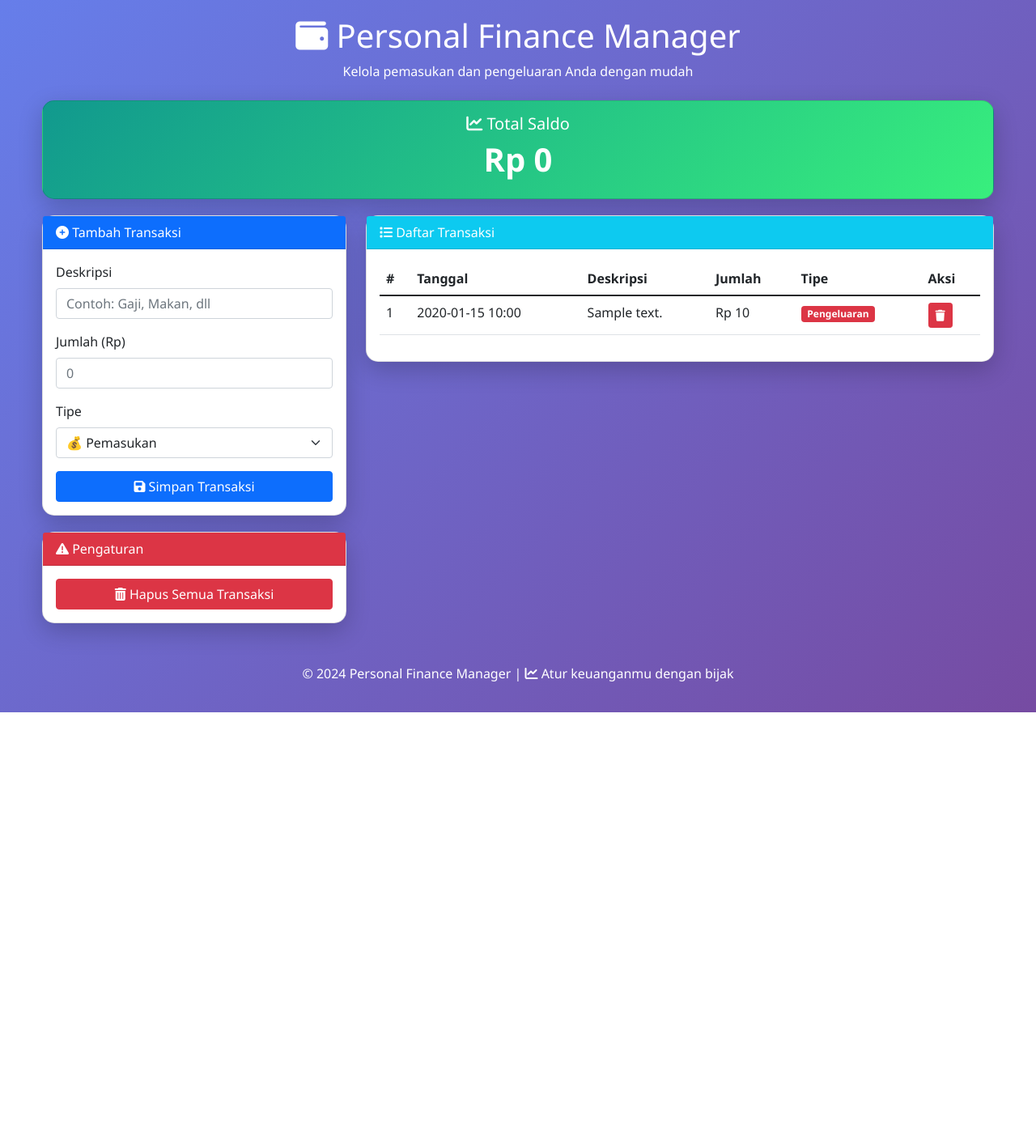
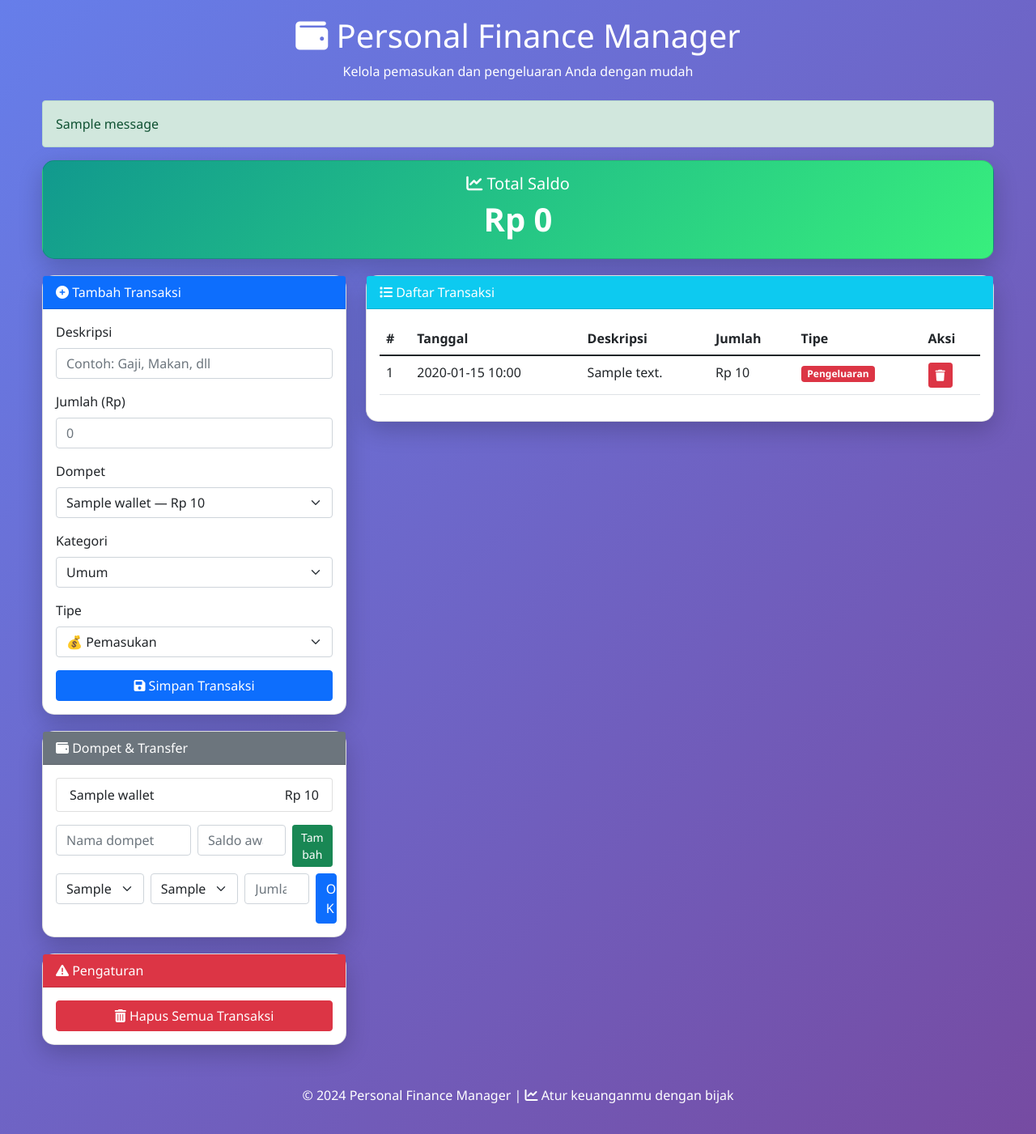
Before and after one commit to MuhammadAzzaRayyan/finance-tracker, a Flask app: template templates/index.html in a window 1280 px wide. Shown: the whole page at 81% size. Before the commit the page ends 880 px from the top, so only its background shows below. Run offline with Flask 3, Linux system fonts and the light colour scheme; the template is opened without the code that fills it: most values are stand-ins (such as "Sample title", 1, 10 or a date in 2020); one stand-in notice (Sample message) is shown.

Commit message:
feat: add wallets, categories, transfer, export CSV and UI improvements

```diff
--- a/app.py
+++ b/app.py
@@ -1,7 +1,9 @@
-from flask import Flask, render_template, request, redirect, url_for
+from flask import Flask, render_template, request, redirect, url_for, send_file, flash
 import json
 import os
-from datetime import datetime
+from datetime import datetime, date
+import io
+import csv
 
 app = Flask(__name__)
 app.config['SECRET_KEY'] = 'your-secret-key-here'
@@ -14,8 +16,20 @@ def load_data():
         # Data awal jika file belum ada
         default_data = {
             "transactions": [],
-            "balance": 0,
-            "next_id": 1
+            "categories": [
+                {"id": 1, "name": "Makan", "color": "#ff7675", "icon": "utensils", "subcategories": [{"id": 11, "name": "Warung"},{"id":12,"name":"Restoran"}]},
+                {"id": 2, "name": "Transportasi", "color": "#74b9ff", "icon": "car", "subcategories": [{"id":21,"name":"Bensin"},{"id":22,"name":"Parkir"}]}
+            ],
+            "wallets": [
+                {"id": 1, "name": "Tunai", "initial_balance": 0},
+                {"id": 2, "name": "Bank A", "initial_balance": 0}
+            ],
+            "recurring": [],
+            "budgets": [],
+            "next_id": 1,
+            "next_category_id": 3,
+            "next_subcategory_id": 101,
+            "next_wallet_id": 3
         }
         save_data(default_data)
         return default_data
@@ -29,21 +43,50 @@ def save_data(data):
         json.dump(data, f, indent=4)
 
 # Fungsi menghitung ulang saldo berdasarkan semua transaksi
-def recalculate_balance(transactions):
-    balance = 0
-    for transaction in transactions:
-        if transaction['type'] == 'income':
-            balance += transaction['amount']
+def recalculate_balance(data):
+    # Total balance = sum of wallet balances after applying transactions
+    wallets = {w['id']: w.get('initial_balance', 0) for w in data.get('wallets', [])}
+    for t in data.get('transactions', []):
+        wid = t.get('wallet_id')
+        if not wid:
+            continue
+        if t['type'] == 'income':
+            wallets[wid] = wallets.get(wid, 0) + t['amount']
         else:
-            balance -= transaction['amount']
-    return balance
+            wallets[wid] = wallets.get(wid, 0) - t['amount']
+    return sum(wallets.values())
+
+def recalculate_wallets(data):
+    wallets = {w['id']: w.get('initial_balance', 0) for w in data.get('wallets', [])}
+    for t in data.get('transactions', []):
+        wid = t.get('wallet_id')
+        if not wid:
+            continue
+        if t['type'] == 'income':
+            wallets[wid] = wallets.get(wid, 0) + t['amount']
+        else:
+            wallets[wid] = wallets.get(wid, 0) - t['amount']
+    # write back wallet balances as computed (for display)
+    computed = []
+    for w in data.get('wallets', []):
+        computed.append({
+            'id': w['id'],
+            'name': w['name'],
+            'balance': wallets.get(w['id'], 0)
+        })
+    return computed
 
 @app.route('/')
 def index():
     data = load_data()
+    wallets = recalculate_wallets(data)
+    balance = recalculate_balance(data)
     return render_template('index.html',
                          transactions=data['transactions'],
-                         balance=data['balance'])
+                         balance=balance,
+                         categories=data.get('categories', []),
+                         wallets=wallets,
+                         budgets=data.get('budgets', []))
 
 @app.route('/add', methods=['POST'])
 def add_transaction():
@@ -52,33 +95,116 @@ def add_transaction():
     description = request.form.get('description', '').strip()
     amount_str = request.form.get('amount', '0')
     trans_type = request.form.get('type', 'expense')
+    wallet_id = int(request.form.get('wallet_id', 1))
+    category_id = int(request.form.get('category_id', 0))
+    subcategory = request.form.get('subcategory', '')
 
-    # Validasi input
     if not description:
+        flash('Deskripsi wajib diisi', 'danger')
         return redirect(url_for('index'))
 
     try:
         amount = float(amount_str)
         if amount <= 0:
+            flash('Jumlah harus > 0', 'danger')
             return redirect(url_for('index'))
     except ValueError:
+        flash('Jumlah tidak valid', 'danger')
         return redirect(url_for('index'))
 
-    # Buat transaksi baru
     new_transaction = {
         'id': data.get('next_id', 1),
         'description': description,
         'amount': amount,
         'type': trans_type,
-        'date': datetime.now().strftime('%Y-%m-%d %H:%M:%S')
+        'date': datetime.now().strftime('%Y-%m-%d %H:%M:%S'),
+        'wallet_id': wallet_id,
+        'category_id': category_id,
+        'subcategory': subcategory
     }
 
     data['transactions'].append(new_transaction)
     data['next_id'] = data.get('next_id', 1) + 1
-    data['balance'] = recalculate_balance(data['transactions'])
 
     save_data(data)
     return redirect(url_for('index'))
+
+@app.route('/add_wallet', methods=['POST'])
+def add_wallet():
+    data = load_data()
+    name = request.form.get('name', '').strip()
+    initial = request.form.get('initial', '0')
+    try:
+        initial_balance = float(initial)
+    except ValueError:
+        initial_balance = 0
+    if not name:
+        flash('Nama dompet wajib', 'danger')
+        return redirect(url_for('index'))
+    new_wallet = {
+        'id': data.get('next_wallet_id', 3),
+        'name': name,
+        'initial_balance': initial_balance
+    }
+    data.setdefault('wallets', []).append(new_wallet)
+    data['next_wallet_id'] = data.get('next_wallet_id', 3) + 1
+    save_data(data)
+    return redirect(url_for('index'))
+
+@app.route('/transfer', methods=['POST'])
+def transfer():
+    data = load_data()
+    from_id = int(request.form.get('from_wallet'))
+    to_id = int(request.form.get('to_wallet'))
+    amount = 0
+    try:
+        amount = float(request.form.get('amount', '0'))
+    except ValueError:
+        amount = 0
+    if amount <= 0 or from_id == to_id:
+        flash('Transfer tidak valid', 'danger')
+        return redirect(url_for('index'))
+    # Create two transactions: expense from source, income to dest
+    t1 = {
+        'id': data.get('next_id', 1),
+        'description': f'Transfer ke {to_id}',
+        'amount': amount,
+        'type': 'expense',
+        'date': datetime.now().strftime('%Y-%m-%d %H:%M:%S'),
+        'wallet_id': from_id,
+        'category_id': 0,
+        'subcategory': 'Transfer'
+    }
+    data['transactions'].append(t1)
+    data['next_id'] = data.get('next_id', 1) + 1
+
+    t2 = {
+        'id': data.get('next_id', 1),
+        'description': f'Transfer dari {from_id}',
+        'amount': amount,
+        'type': 'income',
+        'date': datetime.now().strftime('%Y-%m-%d %H:%M:%S'),
+        'wallet_id': to_id,
+        'category_id': 0,
+        'subcategory': 'Transfer'
+    }
+    data['transactions'].append(t2)
+    data['next_id'] = data.get('next_id', 1) + 1
+    save_data(data)
+    return redirect(url_for('index'))
+
+@app.route('/export')
+def export_csv():
+    data = load_data()
+    si = io.StringIO()
+    cw = csv.writer(si)
+    cw.writerow(['id','date','description','type','amount','wallet_id','category_id','subcategory'])
+    for t in data.get('transactions', []):
+        cw.writerow([t.get('id'), t.get('date'), t.get('description'), t.get('type'), t.get('amount'), t.get('wallet_id'), t.get('category_id'), t.get('subcategory')])
+    mem = io.BytesIO()
+    mem.write(si.getvalue().encode('utf-8'))
+    mem.seek(0)
+    return send_file(mem, mimetype='text/csv', as_attachment=True, download_name='transactions.csv')
 
 @app.route('/delete/<int:transaction_id>')
 def delete_transaction(transaction_id):
--- a/templates/index.html
+++ b/templates/index.html
@@ -62,7 +62,16 @@
             <p class="text-white">Kelola pemasukan dan pengeluaran Anda dengan mudah</p>
         </div>
 
-        <!-- Balance Card -->
+                <!-- Flash messages -->
+                {% with messages = get_flashed_messages(with_categories=true) %}
+                    {% if messages %}
+                        {% for category, msg in messages %}
+                            <div class="alert alert-{{ category }}">{{ msg }}</div>
+                        {% endfor %}
+                    {% endif %}
+                {% endwith %}
+
+                <!-- Balance Card -->
         <div class="card balance-card">
             <div class="card-body text-center">
                 <h5><i class="fas fa-chart-line"></i> Total Saldo</h5>
@@ -88,6 +97,23 @@
                                 <input type="number" name="amount" class="form-control" placeholder="0" step="0.01" required>
                             </div>
                             <div class="mb-3">
+                                <label class="form-label">Dompet</label>
+                                <select name="wallet_id" class="form-select">
+                                    {% for w in wallets %}
+                                        <option value="{{ w.id }}">{{ w.name }} — Rp {{ "{:,.0f}".format(w.balance) }}</option>
+                                    {% endfor %}
+                                </select>
+                            </div>
+                            <div class="mb-3">
+                                <label class="form-label">Kategori</label>
+                                <select name="category_id" class="form-select">
+                                    <option value="0">Umum</option>
+                                    {% for c in categories %}
+                                        <option value="{{ c.id }}">{{ c.name }}</option>
+                                    {% endfor %}
+                                </select>
+                            </div>
+                            <div class="mb-3">
                                 <label class="form-label">Tipe</label>
                                 <select name="type" class="form-select">
                                     <option value="income">💰 Pemasukan</option>
@@ -97,6 +123,47 @@
                             <button type="submit" class="btn btn-primary w-100">
                                 <i class="fas fa-save"></i> Simpan Transaksi
                             </button>
+                        </form>
+                    </div>
+                </div>
+
+                <!-- Wallets -->
+                <div class="card mt-3">
+                    <div class="card-header bg-secondary text-white">
+                        <i class="fas fa-wallet"></i> Dompet & Transfer
+                    </div>
+                    <div class="card-body">
+                        <ul class="list-group mb-3">
+                            {% for w in wallets %}
+                                <li class="list-group-item d-flex justify-content-between align-items-center">
+                                    <div>{{ w.name }}</div>
+                                    <div>Rp {{ "{:,.0f}".format(w.balance) }}</div>
+                                </li>
+                            {% endfor %}
+                        </ul>
+                        <form action="/add_wallet" method="POST" class="row g-2 mb-2">
+                            <div class="col-6"><input name="name" placeholder="Nama dompet" class="form-control"></div>
+                            <div class="col-4"><input name="initial" placeholder="Saldo awal" class="form-control" type="number" step="0.01"></div>
+                            <div class="col-2"><button class="btn btn-sm btn-success w-100">Tambah</button></div>
+                        </form>
+
+                        <form action="/transfer" method="POST" class="row g-2">
+                            <div class="col-4">
+                                <select name="from_wallet" class="form-select">
+                                    {% for w in wallets %}
+                                        <option value="{{ w.id }}">{{ w.name }}</option>
+                                    {% endfor %}
+                                </select>
+                            </div>
+                            <div class="col-4">
+                                <select name="to_wallet" class="form-select">
+                                    {% for w in wallets %}
+                                        <option value="{{ w.id }}">{{ w.name }}</option>
+                                    {% endfor %}
+                                </select>
+                            </div>
+                            <div class="col-3"><input name="amount" class="form-control" placeholder="Jumlah" type="number" step="0.01"></div>
+                            <div class="col-1"><button class="btn btn-primary w-100">OK</button></div>
                         </form>
                     </div>
                 </div>
```
Also changed, not shown: finance-tracker-main/README.md.
